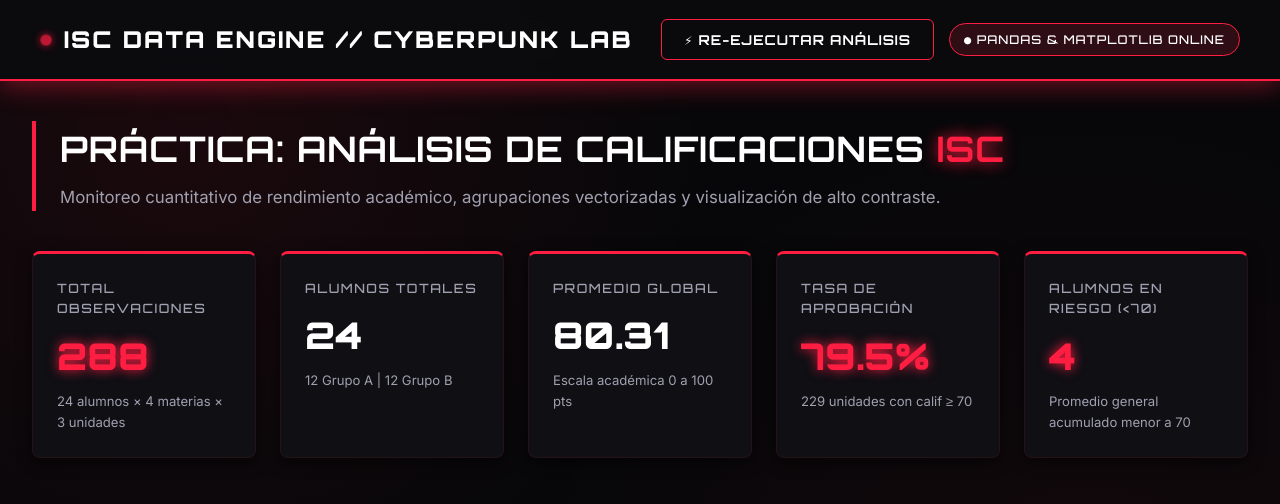
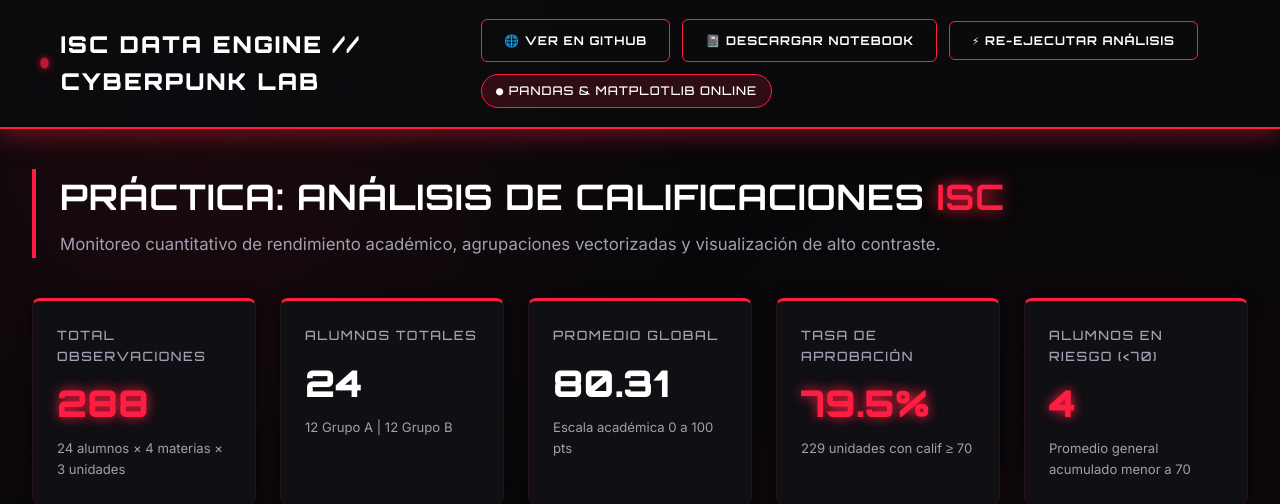
Before and after one commit to keego124-design/ticket_manager, a Flask app: page / in a window 1280 px wide. Shown: the top 504 px of the page. Run offline with Flask 3, Linux system fonts and the light colour scheme.

Commit message:
feat(web): anadir enlace a GitHub y descarga directa del notebook .ipynb

```diff
--- a/practica_calificaciones_pandas/app.py
+++ b/practica_calificaciones_pandas/app.py
@@ -100,6 +100,18 @@ def descargar_promedios():
     return send_file(ruta, as_attachment=True, download_name="promedios_alumnos.csv")
 
 
+@app.route("/descargar/practica_pandas.ipynb")
+def descargar_notebook():
+    """Permite descargar el archivo Jupyter Notebook generado."""
+    ruta = BASE_DIR / "practica_pandas.ipynb"
+    if not ruta.exists():
+        import build_notebook
+        nb = build_notebook.create_notebook()
+        with open(ruta, "w", encoding="utf-8") as f:
+            json.dump(nb, f, indent=2, ensure_ascii=False)
+    return send_file(ruta, as_attachment=True, download_name="practica_pandas.ipynb")
+
+
 @app.route("/api/regenerar", methods=["POST"])
 def api_regenerar():
     """Endpoint para re-ejecutar en caliente el script de análisis."""
--- a/practica_calificaciones_pandas/templates/index.html
+++ b/practica_calificaciones_pandas/templates/index.html
@@ -542,8 +542,14 @@
             <div class="glow-dot"></div>
             <span>ISC DATA ENGINE // CYBERPUNK LAB</span>
         </div>
-        <div style="display: flex; gap: 15px; align-items: center;">
-            <button class="btn-cyber btn-secondary" onclick="regenerarDatos()" id="btnRegenerar">
+        <div style="display: flex; gap: 12px; align-items: center; flex-wrap: wrap;">
+            <a href="https://github.com/keego124-design/ticket_manager/tree/main/practica_calificaciones_pandas" target="_blank" class="btn-cyber btn-secondary" style="font-size: 0.75rem; text-decoration: none;">
+                🌐 VER EN GITHUB
+            </a>
+            <a href="/descargar/practica_pandas.ipynb" class="btn-cyber btn-secondary" style="font-size: 0.75rem; text-decoration: none;">
+                📓 DESCARGAR NOTEBOOK
+            </a>
+            <button class="btn-cyber btn-secondary" onclick="regenerarDatos()" id="btnRegenerar" style="font-size: 0.75rem;">
                 ⚡ RE-EJECUTAR ANÁLISIS
             </button>
             <div class="status-pill">
@@ -741,9 +747,14 @@
         <!-- EJERCICIO 4: TABLA DE PROMEDIOS DE ALUMNOS (promedios_alumnos.csv) -->
         <div class="section-header">
             <h2>EJERCICIO 4.6 // PROMEDIOS DE ALUMNOS (promedios_alumnos.csv)</h2>
-            <a href="/descargar/promedios_alumnos.csv" class="btn-cyber btn-secondary" style="font-size: 0.75rem; text-decoration: none;">
-                📥 DESCARGAR CSV
-            </a>
+            <div style="display: flex; gap: 10px;">
+                <a href="/descargar/promedios_alumnos.csv" class="btn-cyber btn-secondary" style="font-size: 0.75rem; text-decoration: none;">
+                    📥 DESCARGAR CSV
+                </a>
+                <a href="/descargar/practica_pandas.ipynb" class="btn-cyber btn-secondary" style="font-size: 0.75rem; text-decoration: none;">
+                    📓 DESCARGAR NOTEBOOK (.ipynb)
+                </a>
+            </div>
         </div>
 
         <div class="lab-card" style="padding: 1.25rem;">
```
